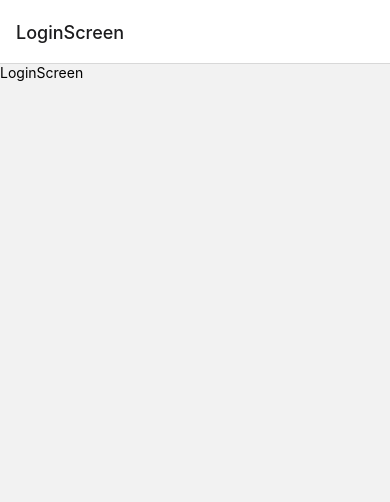
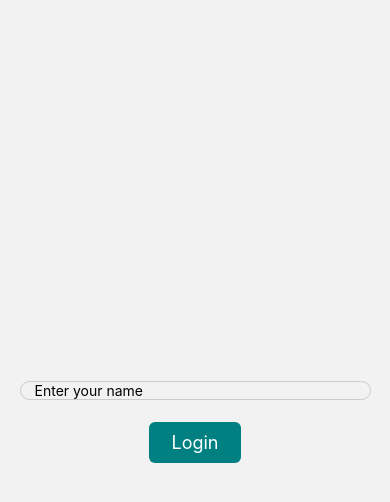
Before and after one commit to sameerhamid/LearningReactNative, a React Native app: screen / in a window 390 px wide. Shown: the top 502 px of the page. Built offline with nearby package versions, Linux system fonts and the light colour scheme.

Commit message:
added some more changes

```diff
--- a/package.json
+++ b/package.json
@@ -10,6 +10,7 @@
     "test": "jest"
   },
   "dependencies": {
+    "@react-native-async-storage/async-storage": "^1.23.1",
     "@react-navigation/native": "^6.1.17",
     "@react-navigation/stack": "^6.3.29",
     "react": "18.2.0",
--- a/src/common/routes/appNavigation.tsx
+++ b/src/common/routes/appNavigation.tsx
@@ -6,17 +6,22 @@ import LoginScreen from '../../container/auth/loginScreen';
 import {NavScreenTags} from '../constants/navScreenTags';
 import SignUpScreen from '../../container/auth/signUpScreen';
 import {navigationRef} from '../utils/navigatorUtils';
+import HomeContainer from './homeContainer';
 
 const Stack = createStackNavigator();
 
-const AuthStack = () => {
+export const AuthStack = () => {
   return (
-    <Stack.Navigator>
+    <Stack.Navigator
+      screenOptions={{
+        headerShown: false,
+      }}>
       <Stack.Screen name={NavScreenTags.LOGIN_SCREEN} component={LoginScreen} />
       <Stack.Screen
         name={NavScreenTags.SIGN_UP_SCREEN}
         component={SignUpScreen}
       />
+      <Stack.Screen name={NavScreenTags.HOME_STACK} component={HomeContainer} />
     </Stack.Navigator>
   );
 };
--- a/src/common/routes/homeContainer.tsx
+++ b/src/common/routes/homeContainer.tsx
@@ -3,6 +3,7 @@ import React from 'react';
 import {createStackNavigator} from '@react-navigation/stack';
 import HomeScreen from '../../container/home/homeScreen';
 import {NavScreenTags} from '../constants/navScreenTags';
+import {AuthStack} from './appNavigation';
 const HomeStack = createStackNavigator();
 
 interface Props {}
--- a/src/common/utils/navigatorUtils.tsx
+++ b/src/common/utils/navigatorUtils.tsx
@@ -1,6 +1,7 @@
 import {
   NavigationContainerRefWithCurrent,
   ParamListBase,
+  StackActions,
 } from '@react-navigation/native';
 import React from 'react';
 
@@ -23,6 +24,10 @@ export const navigateToAnotherStack = (
   });
 };
 
-export const goBack = () => {
+export const goBack = (): void => {
   navigationRef.current?.goBack();
 };
+
+export const replace = (routName: string): void => {
+  navigationRef?.current?.dispatch(StackActions.replace(routName));
+};
--- a/src/container/auth/loginScreen/index.tsx
+++ b/src/container/auth/loginScreen/index.tsx
@@ -1,12 +1,94 @@
-import {View, Text} from 'react-native';
-import React from 'react';
+import {
+  View,
+  Text,
+  TextInput,
+  StyleSheet,
+  TouchableOpacity,
+  Alert,
+} from 'react-native';
+import React, {useEffect, useState} from 'react';
+import AsyncStorage from '@react-native-async-storage/async-storage';
+import {
+  navigate,
+  navigateToAnotherStack,
+  replace,
+} from '../../../common/utils/navigatorUtils';
+import {NavScreenTags} from '../../../common/constants/navScreenTags';
+const LoginScreen = () => {
+  const [userName, setUserName] = useState('');
 
-const LoginScreen = () => {
+  useEffect(() => {
+    getData();
+  }, []);
+  const getData = async () => {
+    try {
+      AsyncStorage.getItem('UserName').then(value => {
+        console.log(`value>>> ${JSON.stringify(value)}`);
+
+        if (value !== null) {
+          navigate(NavScreenTags.HOME_STACK);
+        }
+      });
+    } catch (error) {
+      console.log(error);
+    }
+  };
+
+  const handleLogin = async (): Promise<void> => {
+    if (userName === '' || userName === undefined || userName === null) {
+      Alert.alert('Warining!', 'Please write your name');
+    } else {
+      try {
+        await AsyncStorage.setItem('UserName', userName);
+        navigate(NavScreenTags.HOME_STACK, {
+          name: userName,
+        });
+      } catch (err) {
+        console.log(err);
+      }
+    }
+  };
+
   return (
-    <View>
-      <Text>LoginScreen</Text>
+    <View style={styles.loginContainer}>
+      <TextInput
+        style={styles.input}
+        placeholder="Enter your name"
+        value={userName}
+        onChangeText={txt => setUserName(txt)}
+      />
+
+      <TouchableOpacity style={styles.loginBtn} onPress={handleLogin}>
+        <Text style={styles.loginBtnTxt}>Login</Text>
+      </TouchableOpacity>
     </View>
   );
 };
 
+export const styles = StyleSheet.create({
+  input: {
+    borderWidth: 1,
+    borderColor: '#ccc',
+    width: '90%',
+    borderRadius: 10,
+    paddingHorizontal: 14,
+  },
+  loginContainer: {
+    flex: 1,
+    justifyContent: 'center',
+    alignItems: 'center',
+  },
+  loginBtn: {
+    marginTop: 22,
+    backgroundColor: 'teal',
+    paddingHorizontal: 22,
+    paddingVertical: 10,
+    borderRadius: 6,
+  },
+  loginBtnTxt: {
+    color: '#fff',
+    fontSize: 18,
+  },
+});
+
 export default LoginScreen;
--- a/src/container/home/homeScreen.tsx
+++ b/src/container/home/homeScreen.tsx
@@ -1,12 +1,97 @@
-import {View, Text} from 'react-native';
-import React from 'react';
+import {View, Text, Alert, StyleSheet, TouchableOpacity} from 'react-native';
+import React, {useEffect, useState} from 'react';
+import AsyncStorage from '@react-native-async-storage/async-storage';
+import {goBack, navigate} from '../../common/utils/navigatorUtils';
+import {NavScreenTags} from '../../common/constants/navScreenTags';
+import {TextInput} from 'react-native-gesture-handler';
 
 const HomeScreen = () => {
+  const [name, setName] = useState('');
+
+  useEffect(() => {
+    getData();
+  }, []);
+  const getData = async () => {
+    try {
+      AsyncStorage.getItem('UserName').then(value => {
+        //@ts-ignore
+        setName(value);
+      });
+    } catch (error) {
+      console.log(error);
+    }
+  };
+
+  const updateData = async (): Promise<void> => {
+    if (name === '' || name === undefined || name === null) {
+      Alert.alert('Warining!', 'Please write your name');
+    } else {
+      try {
+        await AsyncStorage.setItem('UserName', name);
+        Alert.alert('Success!', 'Your data has been updated');
+      } catch (err) {
+        console.log(err);
+      }
+    }
+  };
+  const removeData = async (): Promise<void> => {
+    try {
+      await AsyncStorage.removeItem('UserName');
+      console.log(`-----called`);
+
+      goBack();
+    } catch (err) {
+      console.log(err);
+    }
+  };
   return (
-    <View>
-      <Text>HomeScreen</Text>
+    <View style={styles.homeContainer}>
+      <Text style={styles.welcomeTxt}>Welcome {name}</Text>
+
+      <TextInput
+        style={styles.input}
+        placeholder="Enter your name"
+        value={name}
+        onChangeText={txt => setName(txt)}
+      />
+      <TouchableOpacity style={styles.loginBtn} onPress={updateData}>
+        <Text style={styles.loginBtnTxt}>Updata Data</Text>
+      </TouchableOpacity>
+      <TouchableOpacity
+        style={[styles.loginBtn, {backgroundColor: 'red'}]}
+        onPress={removeData}>
+        <Text style={styles.loginBtnTxt}>Clear Data</Text>
+      </TouchableOpacity>
     </View>
   );
 };
-
+export const styles = StyleSheet.create({
+  input: {
+    borderWidth: 1,
+    borderColor: '#ccc',
+    width: '90%',
+    borderRadius: 10,
+    paddingHorizontal: 14,
+  },
+  homeContainer: {
+    flex: 1,
+    justifyContent: 'center',
+    alignItems: 'center',
+  },
+  loginBtn: {
+    marginTop: 22,
+    backgroundColor: 'teal',
+    paddingHorizontal: 22,
+    paddingVertical: 10,
+    borderRadius: 6,
+  },
+  loginBtnTxt: {
+    color: '#fff',
+    fontSize: 18,
+  },
+  welcomeTxt: {
+    fontSize: 22,
+    marginBottom: 22,
+  },
+});
 export default HomeScreen;
```
Also changed, not shown: 3 other files (tests, documents, lock files or other folders).
